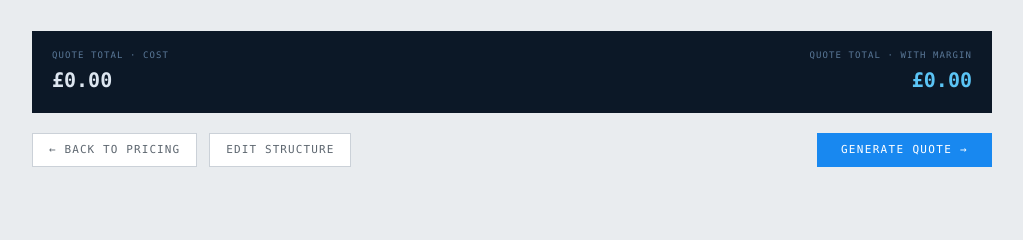
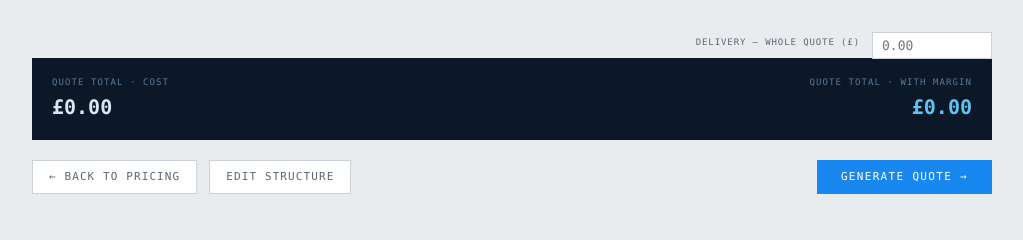
Before and after one commit to youngjames2002/JMSpricing, a FastAPI app: page /price/1/review in a window 1280 px wide. Shown: the part 238-478 px from the top of the page, without its empty margins (128-1151 px from the left). Run offline with FastAPI, Linux system fonts and the light colour scheme; data that the repository does not hold is empty; some libraries are stand-ins or nearby versions.

Commit message:
change delivery to be quote level not part level

```diff
--- a/app.py
+++ b/app.py
@@ -771,10 +771,9 @@ def calculate_price(d: dict, rates: dict) -> dict:
     finish   = f("finish_cost") * rates["finishing_markup"] * qty
     purchase = f("purchased")   * qty
     sticker  = f("sticker_cost",  0.07) * qty
-    delivery = f("delivery_cost", 5.0)  * qty
     misc     = f("misc_cost")           * qty
 
-    total      = laser + fold + tube + weld + saw + machine + assembly + finish + purchase + sticker + delivery + misc
+    total      = laser + fold + tube + weld + saw + machine + assembly + finish + purchase + sticker + misc
     margin_pct = f("margin_pct", 10)
 
     return {
@@ -787,8 +786,7 @@ def calculate_price(d: dict, rates: dict) -> dict:
             "saw":   round(saw, 2),   "machine":  round(machine, 2),
             "assembly": round(assembly, 2),
             "finish":   round(finish, 2),  "purchased": round(purchase, 2),
-            "sticker":  round(sticker, 2), "delivery":  round(delivery, 2),
-            "misc":     round(misc, 2),
+            "sticker":  round(sticker, 2), "misc":      round(misc, 2),
         },
     }
 
@@ -868,7 +866,6 @@ def quote_row_to_state(q: dict) -> dict:
         "purchased":          q.get("purchased_total"),
         "finish_cost":        q.get("finish_cost_per_part"),
         "sticker_cost":       q.get("sticker_cost"),
-        "delivery_cost":      q.get("delivery_cost"),
         "misc_cost":          q.get("misc_cost"),
         "margin_pct":         q.get("margin_pct"),
         "active_processes":   active,
@@ -910,7 +907,7 @@ def price_review(request: Request, nest_id: int):
 
     # Saved lines from the latest batch — fallback for parts the browser has
     # no sessionStorage state for, so editing a saved quote keeps its values.
-    cur.execute("SELECT id FROM quote_batches WHERE nest_id = %s ORDER BY id DESC LIMIT 1",
+    cur.execute("SELECT id, delivery_cost FROM quote_batches WHERE nest_id = %s ORDER BY id DESC LIMIT 1",
                 (nest_id,))
     batch = cur.fetchone()
     saved = {}
@@ -989,6 +986,7 @@ def price_review(request: Request, nest_id: int):
     cur.close(); conn.close()
     return templates.TemplateResponse(request, "review.html", {
         "nest_id": nest_id, "parts": parts, "assemblies": assemblies,
+        "delivery_cost": (batch["delivery_cost"] if batch else 0) or 0,
     })
 
 
@@ -1017,9 +1015,11 @@ def _price_save_sync(nest_id: int, data):
     # part-level and assembly-level pricing.
     if isinstance(data, list):
         parts_data, assy_data = data, []
+        delivery_cost = 0.0
     else:
-        parts_data = data.get("parts") or []
-        assy_data  = data.get("assemblies") or []
+        parts_data    = data.get("parts") or []
+        assy_data     = data.get("assemblies") or []
+        delivery_cost = _opt_num(data.get("delivery_cost")) or 0.0
     conn = get_db()
     cur  = conn.cursor(cursor_factory=psycopg2.extras.RealDictCursor)
 
@@ -1092,7 +1092,7 @@ def _price_save_sync(nest_id: int, data):
             INSERT INTO quotes (
                 quote_batch_id, nest_part_id, burden_rate_id, material_id,
                 quoted_at, quantity,
-                purchased_total, finish_cost_per_part, sticker_cost, delivery_cost,
+                purchased_total, finish_cost_per_part, sticker_cost,
                 misc_cost, margin_pct,
                 material_cost_m2, num_folds, mins_per_fold, fold_setup_mins,
                 tube_active, weld_active, saw_active, machine_active, assembly_active,
@@ -1101,7 +1101,7 @@ def _price_save_sync(nest_id: int, data):
                 machine_time_mins, assembly_time_mins,
                 cost_per_part, line_cost, margin_total, breakdown
             ) VALUES (
-                %s,%s,%s,%s, NOW(),%s, %s,%s,%s,%s,%s,%s,
+                %s,%s,%s,%s, NOW(),%s, %s,%s,%s,%s,%s,
                 %s,%s,%s,%s,
                 %s,%s,%s,%s,%s,
                 %s,%s,%s,%s, %s, %s,%s,%s, %s,%s,
@@ -1116,7 +1116,6 @@ def _price_save_sync(nest_id: int, data):
                 purchased_total      = EXCLUDED.purchased_total,
                 finish_cost_per_part = EXCLUDED.finish_cost_per_part,
                 sticker_cost   = EXCLUDED.sticker_cost,
-                delivery_cost  = EXCLUDED.delivery_cost,
                 misc_cost      = EXCLUDED.misc_cost,
                 margin_pct     = EXCLUDED.margin_pct,
                 material_cost_m2 = EXCLUDED.material_cost_m2,
@@ -1146,7 +1145,7 @@ def _price_save_sync(nest_id: int, data):
             batch_id, np_id, rates["id"], material_id,
             qty or 1,
             p.get("purchased", 0), p.get("finish_cost", 0),
-            p.get("sticker_cost", 0.07), p.get("delivery_cost", 5),
+            p.get("sticker_cost", 0.07),
             p.get("misc_cost", 0),       p.get("margin_pct", 10),
             _opt_num(p.get("material_cost_m2")), _opt_num(p.get("num_folds")),
             _opt_num(p.get("mins_per_fold")),    _opt_num(p.get("fold_setup_mins")),
@@ -1238,12 +1237,19 @@ def _price_save_sync(nest_id: int, data):
             psycopg2.extras.Json(own["breakdown"]),
         ))
 
+    # Delivery is one flat charge on the whole quote, passed through at cost
+    # (no margin applied).
+    subtotal   += delivery_cost
+    margin_sum += delivery_cost
+
     wc.execute("""
         UPDATE quote_batches SET
             status = 'final', burden_rate_id = %s, material_id = %s,
+            delivery_cost = %s,
             subtotal = %s, total_with_margin = %s, finalized_at = NOW()
         WHERE id = %s
-    """, (rates["id"], material_id, round(subtotal, 2), round(margin_sum, 2), batch_id))
+    """, (rates["id"], material_id, round(delivery_cost, 2),
+          round(subtotal, 2), round(margin_sum, 2), batch_id))
 
     conn.commit()
     cur.close(); wc.close(); conn.close()
@@ -1693,6 +1699,9 @@ def quote_export_csv(batch_id: int):
     for row in _export_rows(rows):
         w.writerow(row)
     w.writerow([])
+    delivery = batch.get("delivery_cost") or 0
+    if delivery:
+        w.writerow(["Delivery", "", "", "", "", "", "", delivery, delivery, ""])
     w.writerow(["Totals", "", "", "", "", "", "", batch["subtotal"], batch["total_with_margin"], ""])
 
     return Response(buf.getvalue(), media_type="text/csv", headers={
@@ -1712,7 +1721,7 @@ _JMS_PROCESS_ROWS = [
     ("Welding",     ("weld",)),
     ("Assembly",    ("assembly", "fab")),
     ("Finishing",   ("finish",)),
-    ("Misc",        ("misc", "sticker", "delivery", "purchased")),
+    ("Misc",        ("misc", "sticker", "purchased")),
 ]
 
 _GBP_FMT = '"£"#,##0.00'
@@ -1793,6 +1802,12 @@ def quote_export_xlsx(batch_id: int):
         cell = ws.cell(row=r, column=3, value=round(sum(totals.get(k, 0) for k in keys), 2))
         cell.number_format = _GBP_FMT
         r += 1
+
+    # Delivery is a quote-level flat charge, not part of any line breakdown
+    ws.cell(row=r, column=2, value="Delivery")
+    cell = ws.cell(row=r, column=3, value=batch.get("delivery_cost") or 0)
+    cell.number_format = _GBP_FMT
+    r += 1
 
     ws.cell(row=r, column=2, value="Total").font = bold
     c_total = ws.cell(row=r, column=3, value=batch["subtotal"])
@@ -1858,7 +1873,7 @@ def quote_export_xlsx(batch_id: int):
 
     # ── Breakdown sheet — per-part per-process costs ──
     procs = ["laser", "fold", "tube", "weld", "saw", "machine", "assembly",
-             "finish", "purchased", "sticker", "delivery", "misc"]
+             "finish", "purchased", "sticker", "misc"]
     bs = wb.create_sheet("Breakdown")
     bs.append(["Part No", "Material £/m²"] + [p.capitalize() for p in procs] + ["Line Cost"])
     for cell in bs[1]:
--- a/templates/quote.html
+++ b/templates/quote.html
@@ -76,6 +76,10 @@
     <div class="totals-item">
       <span class="totals-label">Quote Total · Cost</span>
       <span class="totals-value">£{{ '%.2f' | format(batch.subtotal or 0) }}</span>
+    </div>
+    <div class="totals-item">
+      <span class="totals-label">Delivery · Whole Quote</span>
+      <span class="totals-value">£{{ '%.2f' | format(batch.delivery_cost or 0) }}</span>
     </div>
     <div class="totals-item totals-right">
       <span class="totals-label">NET Total · With Margin</span>
--- a/templates/review.html
+++ b/templates/review.html
@@ -30,6 +30,11 @@
       <!-- Populated by JS -->
     </tbody>
   </table>
+
+  <div class="review-delivery">
+    <label class="field-label" for="delivery-cost">Delivery — whole quote (£)</label>
+    <input class="price-input" id="delivery-cost" type="number" min="0" step="0.01" placeholder="0.00">
+  </div>
 
   <div id="review-totals"></div>
 
@@ -86,15 +91,21 @@
   .confirm-actions {
     display: flex; justify-content: flex-end; gap: 12px; margin-top: 20px;
   }
+  .review-delivery {
+    display: flex; align-items: center; justify-content: flex-end;
+    gap: 12px; margin-top: 16px;
+  }
+  .review-delivery .price-input { width: 120px; }
   .row-assembly td { background: var(--panel-2); font-weight: 600; }
   .badge-assembly  { color: var(--blue-dark); border-color: var(--blue-dark); background: #eef6fe; }
   .rv-indent { display: inline-block; }
 </style>
 
 <script type="application/json" id="review-data">{
-  "nestId":     {{ nest_id }},
-  "parts":      {{ parts | tojson }},
-  "assemblies": {{ assemblies | tojson }}
+  "nestId":       {{ nest_id }},
+  "parts":        {{ parts | tojson }},
+  "assemblies":   {{ assemblies | tojson }},
+  "deliveryCost": {{ delivery_cost | tojson }}
 }</script>
 
 <script>
@@ -102,6 +113,25 @@ const REVIEW_DATA = JSON.parse(document.getElementById('review-data').textConten
 const NEST_ID    = REVIEW_DATA.nestId;
 const PARTS      = REVIEW_DATA.parts;
 const ASSEMBLIES = REVIEW_DATA.assemblies;   // flattened tree, parents first
+
+// Delivery is one flat charge on the whole quote — kept in sessionStorage so
+// it survives hopping between pricing pages, seeded from the saved batch.
+const DELIVERY_KEY = 'delivery_' + NEST_ID;
+
+function deliveryCost() {
+  return parseFloat(document.getElementById('delivery-cost').value) || 0;
+}
+
+(() => {
+  const raw = sessionStorage.getItem(DELIVERY_KEY);
+  const v   = raw != null ? parseFloat(raw) : REVIEW_DATA.deliveryCost;
+  if (v) document.getElementById('delivery-cost').value = v;
+})();
+
+document.getElementById('delivery-cost').addEventListener('input', () => {
+  sessionStorage.setItem(DELIVERY_KEY, deliveryCost());
+  render();
+});
 
 function loadParts() {
   // partIndex is 1-based position in PARTS (matches /price/{nest}/{i})
@@ -208,6 +238,10 @@ function totals(parts, assemblies) {
     cost += own;
     marg += a.state.own_margin_total ?? own * (1 + (a.state.margin_pct ?? 10) / 100);
   });
+  // Whole-quote delivery, passed through at cost (no margin)
+  const delivery = deliveryCost();
+  cost += delivery;
+  marg += delivery;
   return { cost, marg };
 }
 
@@ -263,6 +297,7 @@ document.getElementById('btn-generate').addEventListener('click', () => {
     fmtRow('Parts', parts.length) +
     (assemblies.length ? fmtRow('Assemblies', assemblies.length) : '') +
     fmtRow('Priced', complete) +
+    fmtRow('Delivery', fmt(deliveryCost())) +
     fmtRow('Quote total · cost', fmt(t.cost)) +
     fmtRow('NET total · with margin', fmt(t.marg), 'confirm-row-total') +
     (incomplete
@@ -289,8 +324,9 @@ document.getElementById('btn-confirm-save').addEventListener('click', async () =
       method: 'POST',
       headers: { 'Content-Type': 'application/json' },
       body: JSON.stringify({
-        parts:      loadParts(),
-        assemblies: loadAssemblies().map(a => ({ ...a.state, assembly_id: a.id })),
+        parts:         loadParts(),
+        assemblies:    loadAssemblies().map(a => ({ ...a.state, assembly_id: a.id })),
+        delivery_cost: deliveryCost(),
       }),
     });
     const r = await res.json();
@@ -298,6 +334,7 @@ document.getElementById('btn-confirm-save').addEventListener('click', async () =
       btn.textContent = 'Saved ✓';
       PARTS.forEach((_, i) => sessionStorage.removeItem('quote_' + NEST_ID + '_' + (i + 1)));
       ASSEMBLIES.forEach(a => sessionStorage.removeItem('assy_' + NEST_ID + '_' + a.id));
+      sessionStorage.removeItem(DELIVERY_KEY);
       window.location.href = '/quotes/' + r.quote_batch_id;
     } else {
       throw new Error();
```
Also changed, not shown: templates/price.html (+0 -7 lines).
